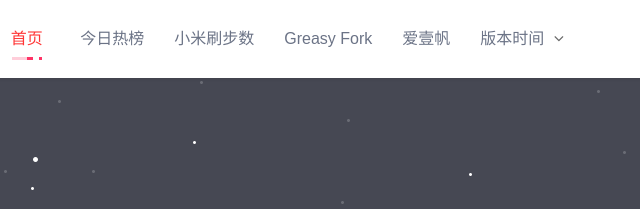
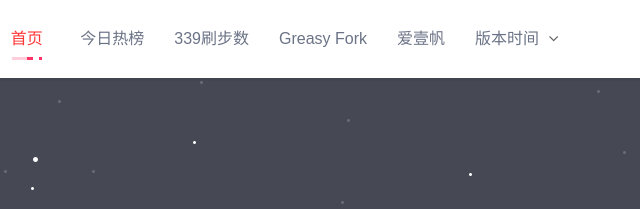
Before and after one commit to shsljx/shsljx.github.io, a plain HTML site: page index.html in a window 1280 px wide. Shown: the top 209 px of the page, 306-946 px from the left. Drawn offline with Linux system fonts and the light colour scheme.

Commit message:
Update index.html

```diff
--- a/index.html
+++ b/index.html
@@ -33,7 +33,7 @@
         <ul class="nav">
           <li id="nvabar-item-index"><a href="">首页</a></li>
           <li id="navbar-category-3" class="li-cate-3"><a href="https://tophub.today"  target="_blank">今日热榜</a>
-          </li><li id="navbar-category-3" class="li-cate-3"><a href="https://m.cqzz.top/" target="_blank">小米刷步数</a>
+          </li><li id="navbar-category-3" class="li-cate-3"><a href="https://bs.yanwan.store/run4/" target="_blank">339刷步数</a>
 	 </li><li id="navbar-category-3" class="li-cate-3"><a href="https://greasyfork.org/zh-CN" target="_blank">Greasy Fork</a>
           </li><li id="navbar-category-3" class="li-cate-3"><a href="https://www.iyf.tv" target="_blank">爱壹帆</a>
           </li><li id="navbar-category-3" class="li-cate-3"><a href=" " >版本时间</a>
```
